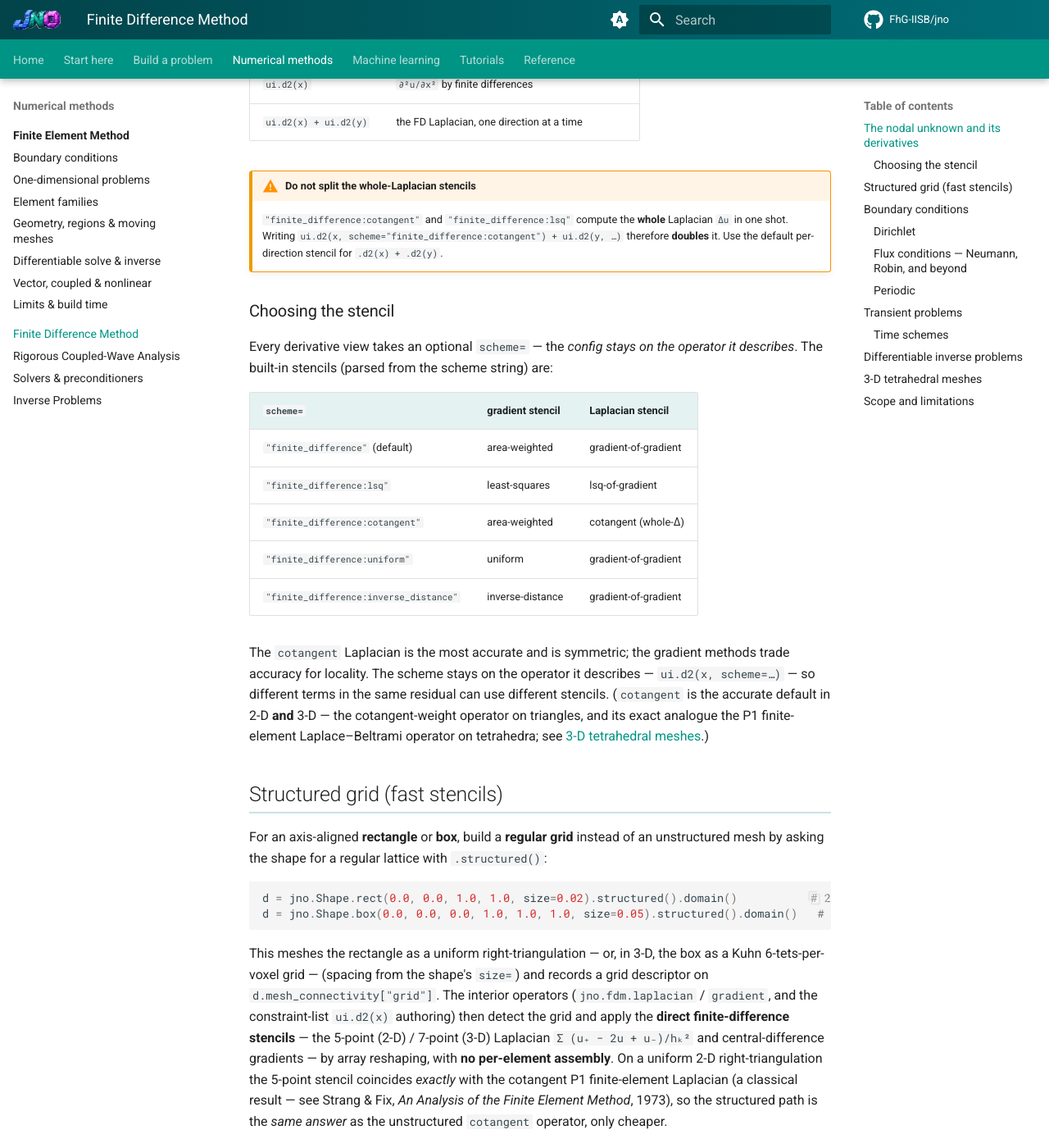
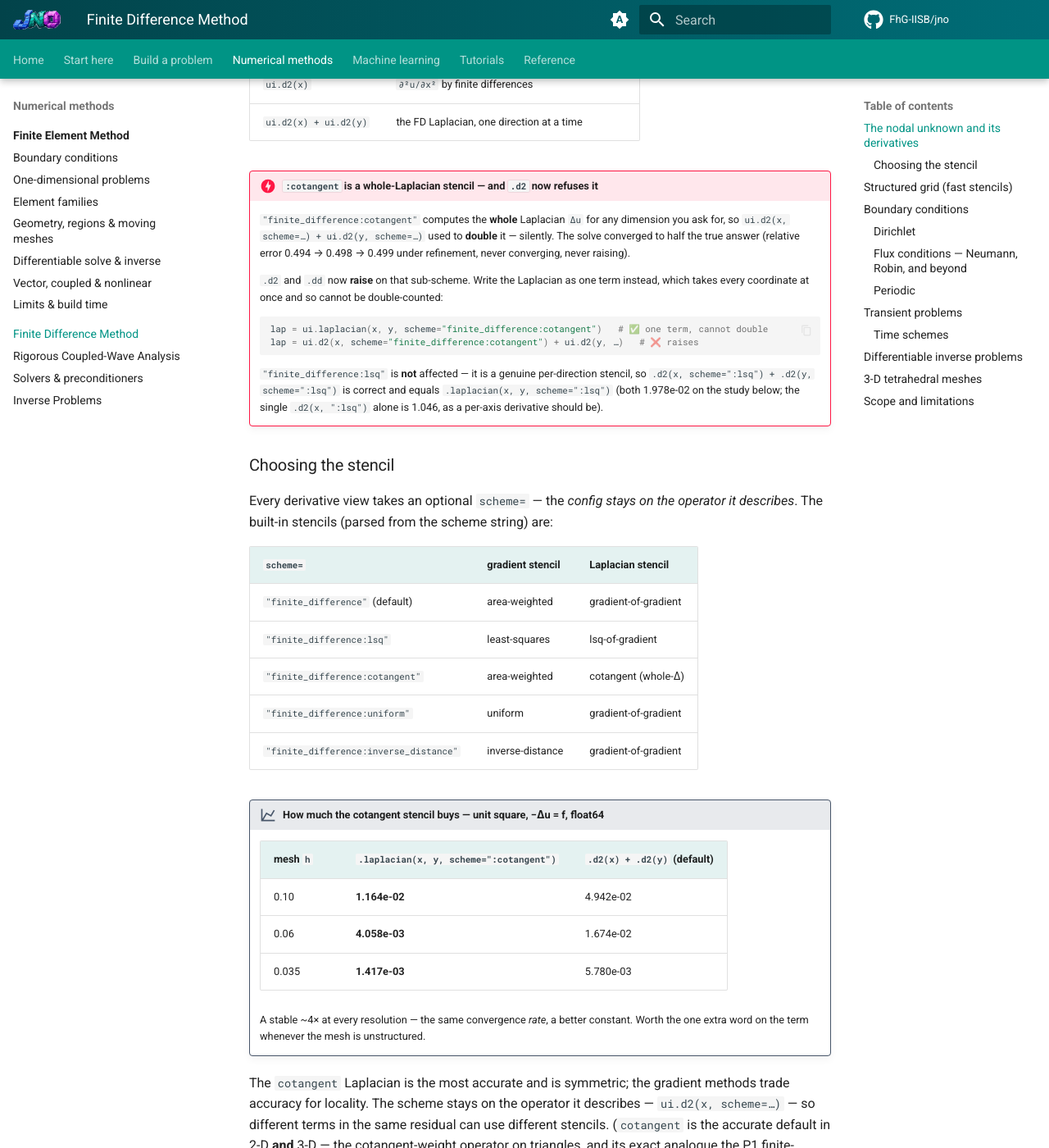
Before and after one commit to FhG-IISB/jNO, an MkDocs documentation site: the page built from docs/fdm.md, in a window 1280 px wide and 1400 px high, scrolled down 1042 px. Shown: the whole window at 82% size. Built offline with MkDocs 1.6.1 and Material for MkDocs 9.7.7, drawn with Linux system fonts in a browser that asks for light colours; comment, search, counter and statistics services are not loaded.

Commit message:
docs(fdm): correct the whole-Laplacian warning, and measure the difference
The page warned that BOTH `finite_difference:cotangent` and
`finite_difference:lsq` compute the whole Laplacian, so splitting either across
axes doubles it. The stencil table three lines below said the opposite for
`:lsq` — "lsq-of-gradient", with only `:cotangent` marked "whole-Δ".

Measured, unit square, −Δu = f:

    d2(x,lsq) + d2(y,lsq)   1.978e-02   converges — correct
    d2(x,lsq) alone         1.046       wrong, as a per-axis derivative should be
    laplacian(x,y,lsq)      1.978e-02   matches the sum

So `:lsq` is a genuine per-direction stencil and the prose was wrong about it —
the page was steering people away from a correct spelling. The table was right.

Rewritten as a `danger` callout covering what is actually true: `:cotangent` is
whole-Laplacian, `.d2`/`.dd` now RAISE on it (previous commit), the fix is one
`.laplacian(x, y, scheme=...)` term, and `:lsq` is explicitly cleared. Includes
the silent-failure signature the old behaviour produced — relative error
0.494 → 0.498 → 0.499 under refinement, converging to exactly half.

Also replaces "the cotangent Laplacian is the most accurate" with the number: a
stable ~4x over the default at every resolution, same convergence rate, better
constant.

````diff
--- a/docs/fdm.md
+++ b/docs/fdm.md
@@ -47,10 +47,24 @@ views therefore default to **finite differences**:
 | `ui.d2(x)`       | `∂²u/∂x²` by finite differences                               |
 | `ui.d2(x) + ui.d2(y)` | the FD Laplacian, one direction at a time               |
 
-!!! warning "Do not split the whole-Laplacian stencils"
-    `"finite_difference:cotangent"` and `"finite_difference:lsq"` compute the **whole** Laplacian
-    `Δu` in one shot. Writing `ui.d2(x, scheme="finite_difference:cotangent") + ui.d2(y, …)` therefore
-    **doubles** it. Use the default per-direction stencil for `.d2(x) + .d2(y)`.
+!!! danger "`:cotangent` is a whole-Laplacian stencil — and `.d2` now refuses it"
+    `"finite_difference:cotangent"` computes the **whole** Laplacian `Δu` for any dimension you ask
+    for, so `ui.d2(x, scheme=…) + ui.d2(y, scheme=…)` used to **double** it — silently. The solve
+    converged to half the true answer (relative error 0.494 → 0.498 → 0.499 under refinement, never
+    converging, never raising).
+
+    `.d2` and `.dd` now **raise** on that sub-scheme. Write the Laplacian as one term instead, which
+    takes every coordinate at once and so cannot be double-counted:
+
+    ```python
+    lap = ui.laplacian(x, y, scheme="finite_difference:cotangent")   # ✅ one term, cannot double
+    lap = ui.d2(x, scheme="finite_difference:cotangent") + ui.d2(y, …)   # ❌ raises
+    ```
+
+    `"finite_difference:lsq"` is **not** affected — it is a genuine per-direction stencil, so
+    `.d2(x, scheme=":lsq") + .d2(y, scheme=":lsq")` is correct and equals
+    `.laplacian(x, y, scheme=":lsq")` (both 1.978e-02 on the study below; the single `.d2(x, ":lsq")`
+    alone is 1.046, as a per-axis derivative should be).
 
 ### Choosing the stencil
 
@@ -64,6 +78,16 @@ The built-in stencils (parsed from the scheme string) are:
 | `"finite_difference:cotangent"`        | area-weighted        | cotangent (whole-Δ)      |
 | `"finite_difference:uniform"`          | uniform              | gradient-of-gradient     |
 | `"finite_difference:inverse_distance"` | inverse-distance     | gradient-of-gradient     |
+
+!!! measured "How much the cotangent stencil buys — unit square, −Δu = f, float64"
+    | mesh `h` | `.laplacian(x, y, scheme=":cotangent")` | `.d2(x) + .d2(y)` (default) |
+    |---|---|---|
+    | 0.10 | **1.164e-02** | 4.942e-02 |
+    | 0.06 | **4.058e-03** | 1.674e-02 |
+    | 0.035 | **1.417e-03** | 5.780e-03 |
+
+    A stable ~4× at every resolution — the same convergence *rate*, a better constant. Worth the one
+    extra word on the term whenever the mesh is unstructured.
 
 The `cotangent` Laplacian is the most accurate and is symmetric; the gradient methods trade accuracy
 for locality. The scheme stays on the operator it describes — `ui.d2(x, scheme=…)` — so different
````
